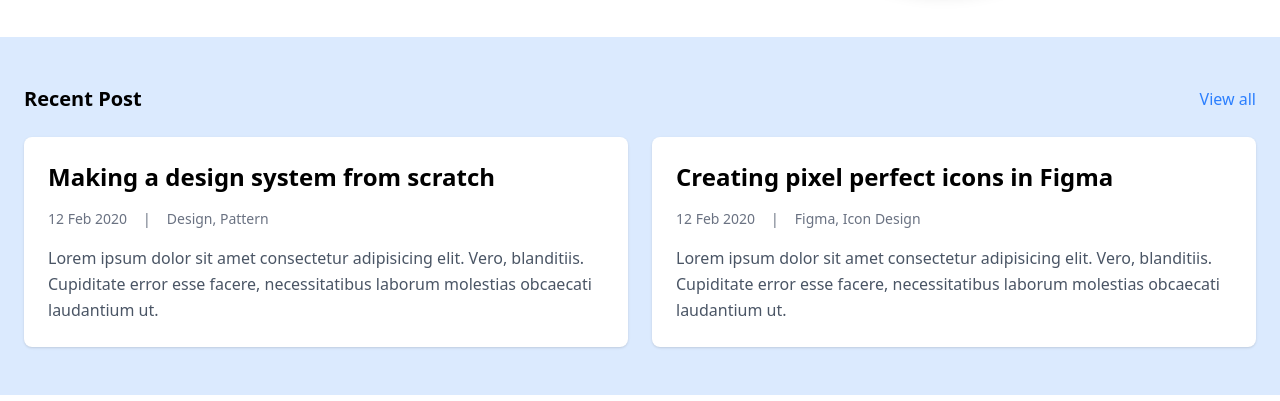
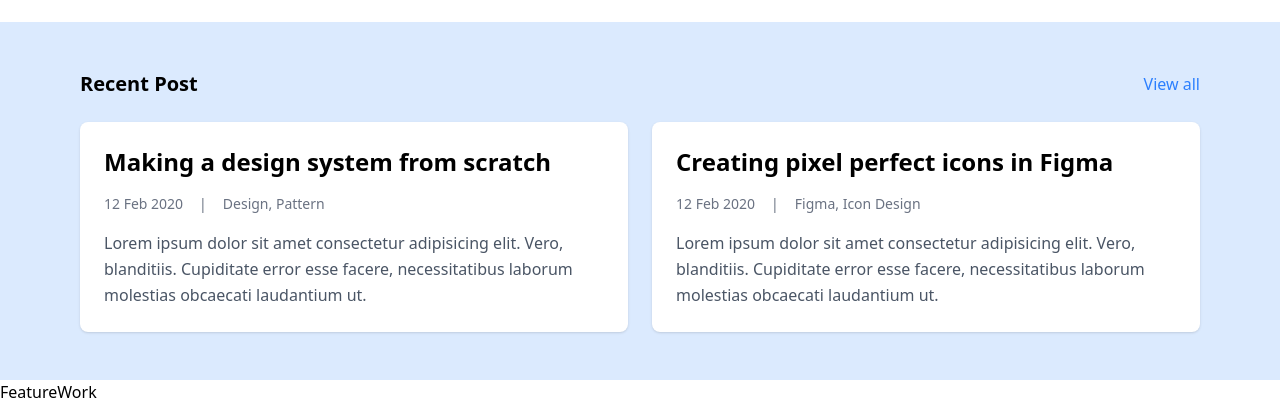
Before and after one commit to abrahamkifleT/personal-portfolio-website, a React (Vite) app: page / in a window 1280 px wide. Shown: the part 555-956 px from the top of the page. Built offline with nearby package versions, Linux system fonts and the light colour scheme.

Commit message:
fix: fixing some bugs

```diff
--- a/src/App.jsx
+++ b/src/App.jsx
@@ -1,6 +1,7 @@
 import { useState } from 'react'
 import Dashboard from './pages/Dashboard'
 import Recent_post from './pages/Recent_post'
+import FeatureWork from './pages/FeatureWork'
 
 
 function App() {
@@ -9,6 +10,7 @@ function App() {
     <div>
       <Dashboard/>
       <Recent_post/>
+      <FeatureWork />
     </div>
   )
 }
--- a/src/pages/Dashboard.jsx
+++ b/src/pages/Dashboard.jsx
@@ -29,7 +29,7 @@ const Dashboard = () => {
           <img
             src="https://images.unsplash.com/photo-1507003211169-0a1dd7228f2d?ixlib=rb-4.0.3&ixid=MnwxMjA3fDB8MHxwaG90by1wYWdlfHx8fGVufDB8fHx8&auto=format&fit=crop&w=687&q=80"
             alt="Profile"
-            className="w-100 h-100 max-w-md rounded-full shadow-lg object-cover"
+            className="w-50 h-50 md:w-80 md:h-80 max-w-md rounded-full shadow-lg object-cover"
           />
         </div>
 
--- a/src/pages/FeatureWork.jsx
+++ b/src/pages/FeatureWork.jsx
@@ -0,0 +1,9 @@
+import React from 'react'
+
+const FeatureWork = () => {
+  return (
+    <div>FeatureWork</div>
+  )
+}
+
+export default FeatureWork
--- a/src/pages/Recent_post.jsx
+++ b/src/pages/Recent_post.jsx
@@ -3,7 +3,7 @@ import React from 'react'
 const Recent_post = () => {
     return (
         <div className='bg-blue-100 py-12 mt-12'> {/* Added background color and vertical spacing */}
-            <div className='container mx-auto px-6'> {/* Matches Dashboard container */}
+            <div className='container mx-auto px-6 md:px-20'> {/* Matches Dashboard alignment */}
 
                 <div className='flex items-center justify-between mb-6'>
                     <p className='text-xl font-semibold'>Recent Post</p>
```
